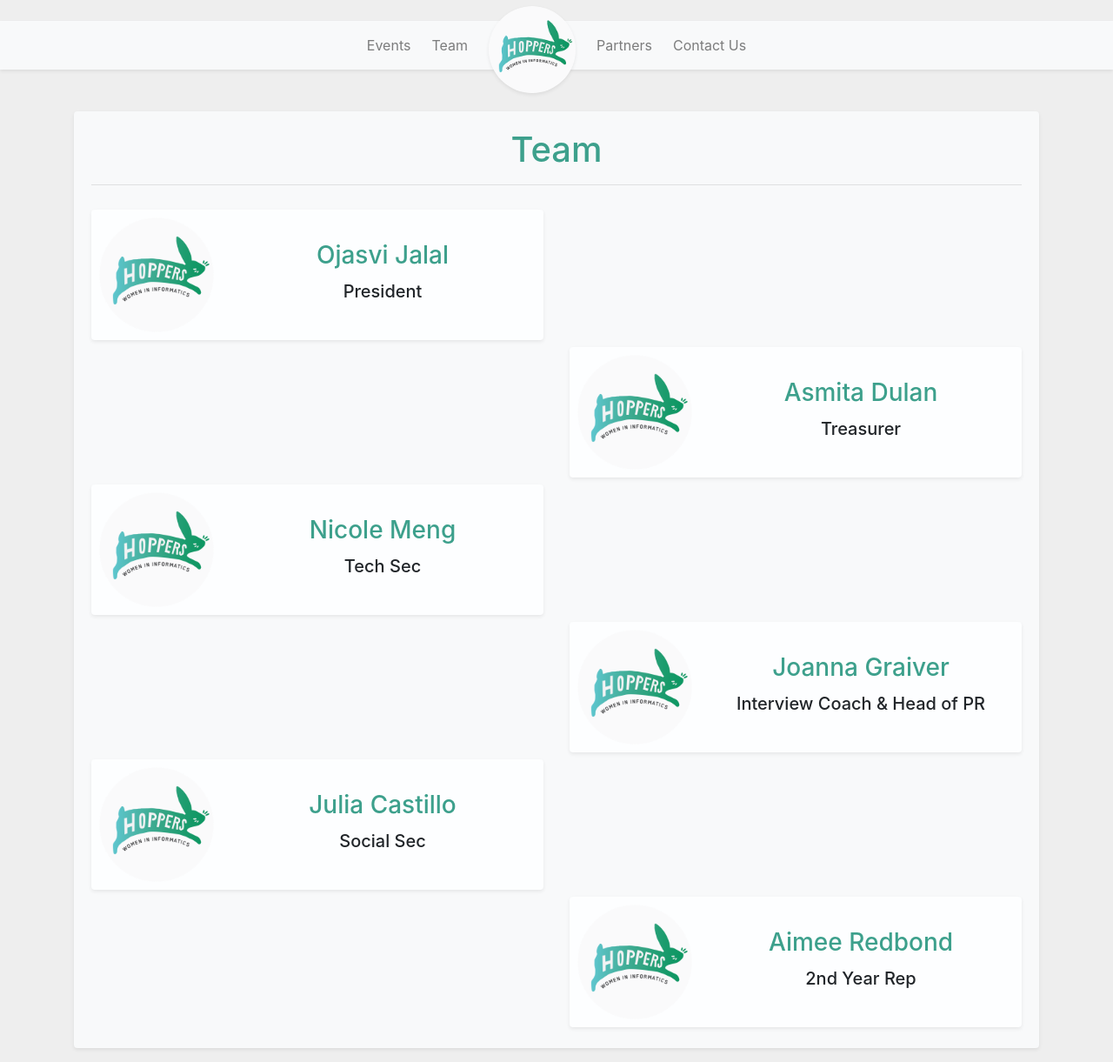
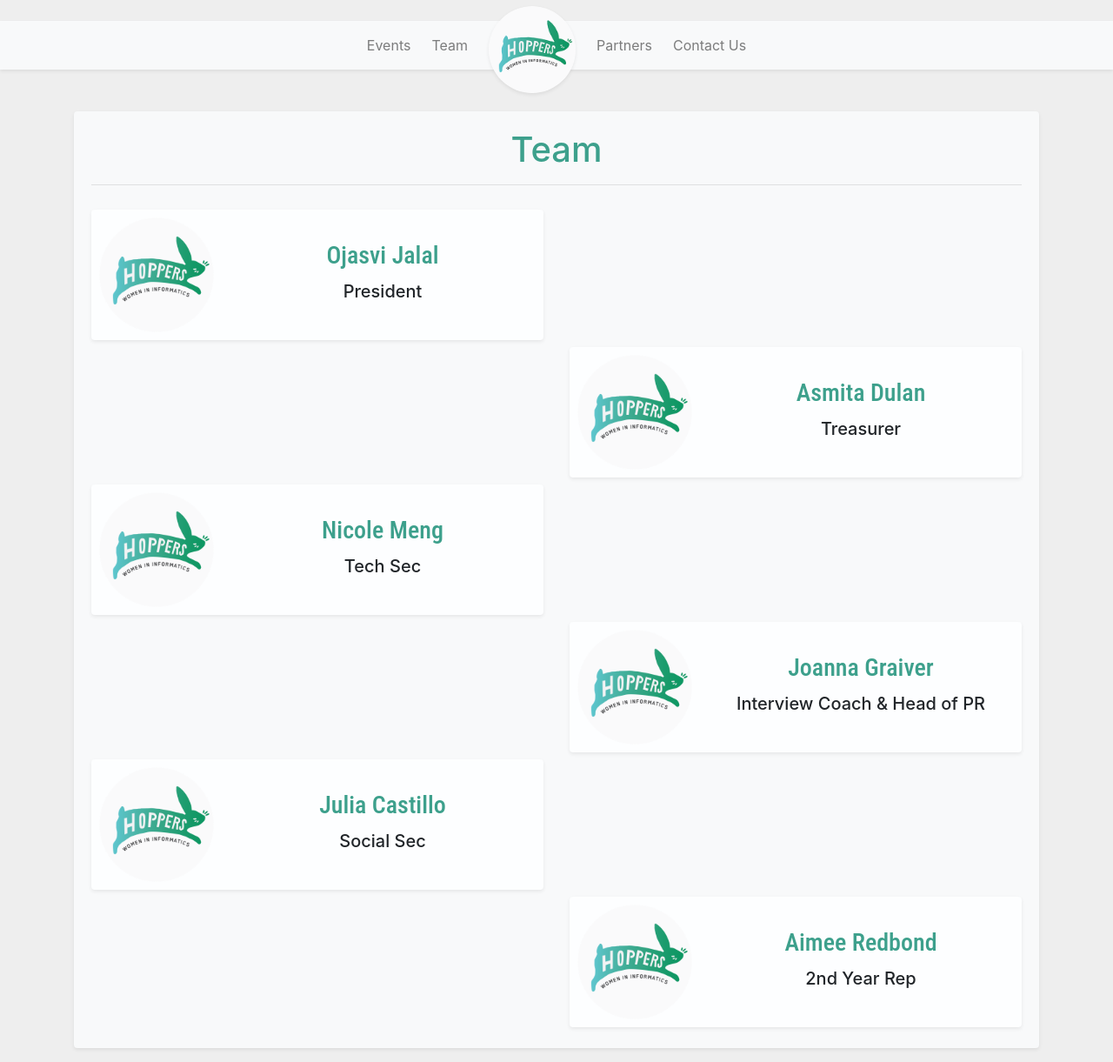
Before and after one commit to JMaio/hoppers-website, a Jekyll site: the page built from _pages/team.html, in a window 1280 px wide and 1221 px high. Shown: the whole window at 87% size. Built offline with Jekyll 4.4.1, drawn with Linux system fonts in a browser that asks for light colours.

Commit message:
add team page layout

```diff
--- a/_pages/team.html
+++ b/_pages/team.html
@@ -11,19 +11,18 @@
   <div class="col-12 col-lg-6 my-2 my-lg-1">
     <div class="card flex-row flex-nowrap subcard shadow-sm border-0" style="overflow: hidden">
 
-      <div class="img-center-vert border-0 card-img-xs-sq">
-
+      <div class="img-center-vert border-0 card-img-xs">
         <img src="
           {%- if member.img -%}
-            {{ member.img }}
+            {{ '/assets/img/team/' | append: member.img | relative_url }}
           {%- else -%}
            {{ '/assets/img/hoppers-logo.png' | relative_url }}
           {%- endif -%}"
-         class="img-center-vert">
+         class="w-100 h-0">
       </div>
 
-      <div class="card-body text-center my-auto" style="overflow-y: hidden">
-        <h3 class="card-title">{{ member.name }}</h3>
+      <div class="card-body text-center my-auto p-1 p-md-3" style="overflow-y: hidden">
+        <h3 class="card-title" style="font-family: 'Roboto Condensed', sans-serif">{{ member.name }}</h3>
         <h5 class="card-text text-center px-3 mb-2">{{ member.role }}</h5>
       </div>
     </div>
--- a/assets/css/style.scss
+++ b/assets/css/style.scss
@@ -84,11 +84,13 @@
 }
 
 .card-img-xs {
-  height: 150px;
+  flex-shrink: 0;
+  width: 150px;
   @media (max-width: 576px) {
-    height: 100px;
+    width: 100px;
   }
   &-sq {
+    flex-shrink: 0;
     height: 150px;
     width: 150px;
     @media (max-width: 576px) {
```
